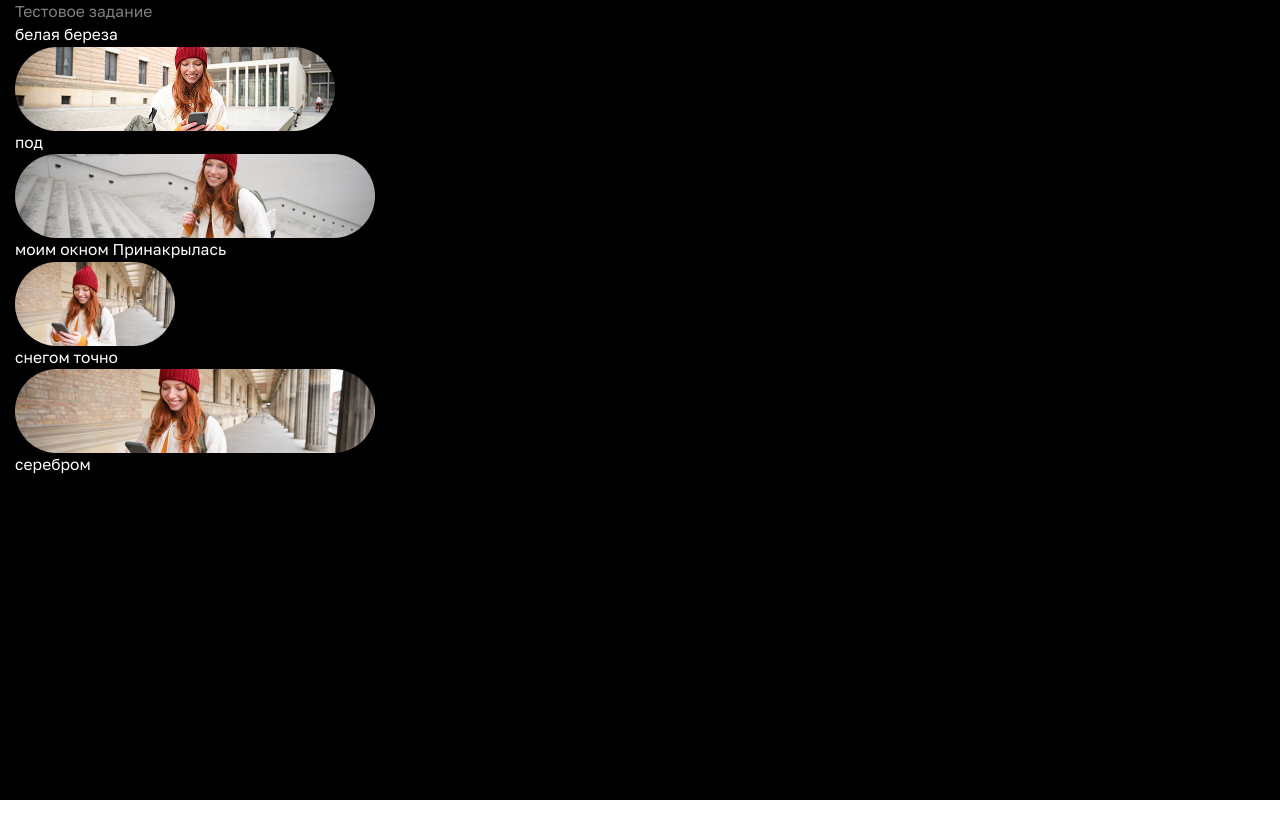
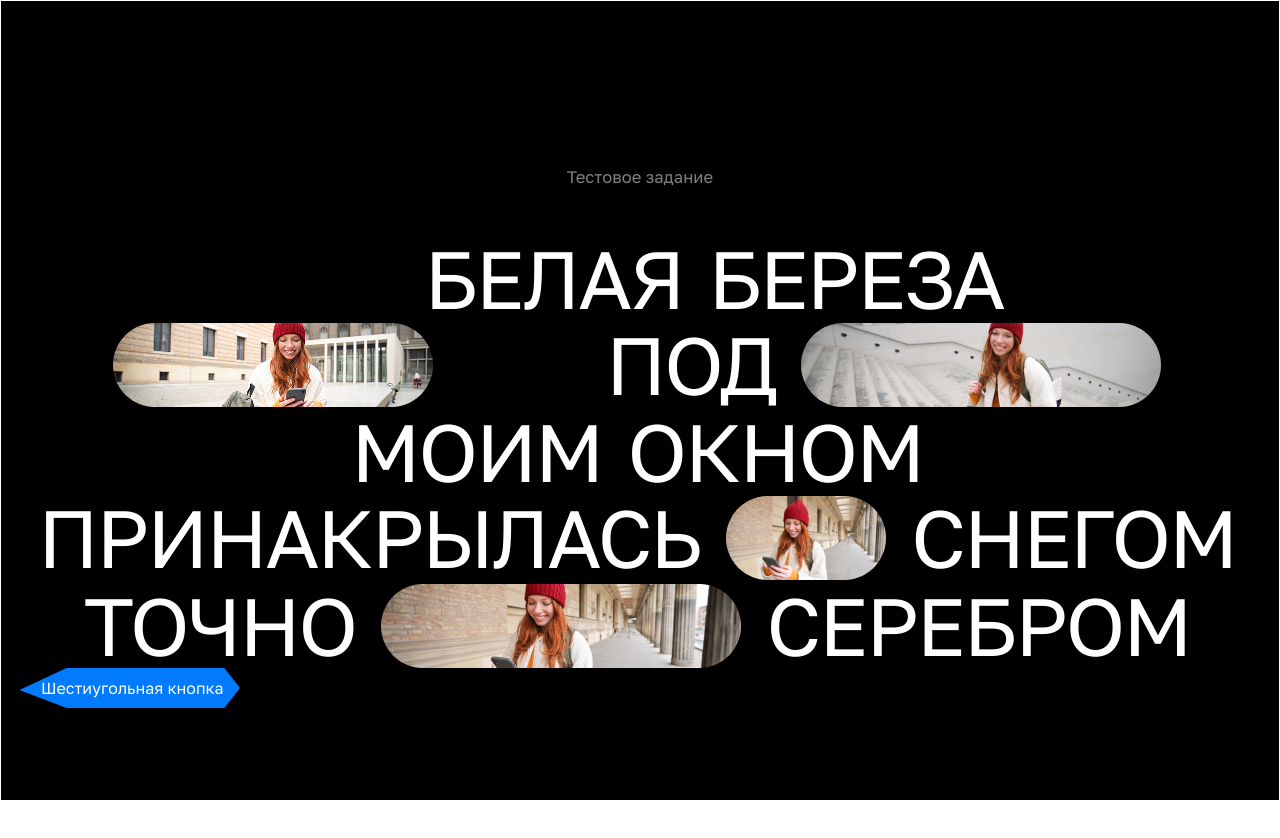
Before and after one commit to OFigurovskaya/test_file, a plain HTML site: page index.html in a window 1280 px wide. Before the commit the page ends 800 px from the top, so only its background shows below. Drawn offline with Linux system fonts and the light colour scheme.

Commit message:
main is finished

```diff
--- a/css/reset.css
+++ b/css/reset.css
@@ -1,5 +1,3 @@
-/* Начальный сброс CSS */
-
 *,
 *::before,
 *::after {
@@ -8,10 +6,11 @@
   box-sizing: border-box;
 }
 
+
 html, body {
   height: 100%;
   font-family: Arial, sans-serif;
-  line-height: 1.5;
+  line-height: 1;
   background: #fff;
   color: #000;
 }
--- a/css/style.css
+++ b/css/style.css
@@ -7,28 +7,123 @@
 @font-face {
     font-family: 'Golos Text';
     src: url('../fonts/GolosText-Regular.woff2') format('woff2'),
-         url('../fonts/GolosText-Regular.woff') format('woff');
+        url('../fonts/GolosText-Regular.woff') format('woff');
     font-weight: 400;
     font-style: normal;
-  }
-
+}
 
 body {
     width: 100%;
     font-family: 'Golos Text', Arial, sans-serif;
     font-weight: 400;
-    font-size: calc(var(--sizeindex) * .75);
+    font-size: var(--sizeindex);
     background: var(--bc_color);
     color: var(--text_color);
+    margin: 0;
 }
 
 .container {
-    max-width: 1920px;   /* максимальная ширина */
-    margin: 0 auto;      /* центрирование по горизонтали */
-    padding: 0 15px;     /* внутренние отступы слева и справа */
-    box-sizing: border-box; /* чтобы padding не увеличивал ширину */
+    max-width: 1920px;
+    margin: 0 auto;
+    padding: 10.5rem 0;
+    box-sizing: border-box;
+    border: 1px solid #fff;
+}
+
+.header {
+    margin-bottom: 6.5vh;
+}
+
+.header__text {
+    text-align: center;
+    opacity: 0.5;
+    font-size: calc(var(--sizeindex) * 0.8);
+    margin: 0;
+}
+
+.content {
+    max-width: 95%;
+    margin: 0 auto;
+    width: 100%;
+}
+
+.content-wrapper {
+    /* padding: 2rem 5rem;
+    text-transform: uppercase; */
+    display: flex;
+    justify-content: center;
+    align-items: center;
+    flex-wrap: wrap;
+    white-space: normal;
+    text-transform: uppercase;
+    font-size: calc(var(--sizeindex) * 3.9);
+    row-gap: 0.5vh;
+    column-gap: 1.5vw
+}
+
+.content__text,
+.content__img {
+    display: inline-flex;
+    margin-right: 6px;
+}
+
+.content__text {
+    font-size: calc(var(--sizeindex) * 3.9);
+    line-height: 1;
+    letter-spacing: -2.5px;
+
+}
+
+.content__img {
+
+}
+
+.left {
+    margin-left: 12vw;
+}
+
+.rigth {
+    margin-right: 12vw;
+}
+
+
+/* button */
+.hex-button {
+    position: relative;
+    padding: 12px 40px; /* вертикальные и горизонтальные отступы */
+    font-size: 16px;
+    color: white;
+    background-color: #007BFF;
+    border: none;
+    cursor: pointer;
+    outline: none;
+
+    /* Форма шестиугольника */
+    clip-path: polygon(25% 0%, 85% 0%, 91% 50%, 85% 100%, 25% 100%, 7% 55%);
+
+    /* Чтобы текст не выходил за пределы */
+    white-space: nowrap;
+
+    /* Плавный переход цвета при наведении */
+    transition: background-color 0.3s ease;
   }
 
-.header__text {
-    opacity: 0.5;
-}
+  .hex-button:hover {
+    background-color: #0056b3;
+  }
+
+  /* Фоновая линия (граница) вокруг шестиугольника */
+  .hex-button::before {
+    content: "";
+    position: absolute;
+    top: -3px; left: -3px; right: -3px; bottom: -3px;
+    background: transparent;
+    border: 3px solid #0056b3;
+    clip-path: polygon(
+      25% 0%, 75% 0%,
+      100% 50%, 75% 100%,
+      25% 100%, 0% 50%
+    );
+    pointer-events: none; /* чтобы не мешать клику */
+    z-index: -1;
+  }
--- a/index.html
+++ b/index.html
@@ -16,21 +16,25 @@
             <p class="header__text">Тестовое задание</p>
         </header>
         <main class="content">
-            <div class="content-wrapper">
-                <span class="content__text">белая береза</span>
-                <img class="content__img" src="./img/image.png" alt="">
+            <p class="content-wrapper">
+                <span class="content__text left">белая</span>
+                <span class="content__text "> береза</span>
+                <img class="content__img rigth" src="./img/image.png" alt="">
                 <span class="content__text">под</span>
                 <img class="content__img" src="./img/image1.png" alt="">
-                <span class="content__text">моим окном</span>
+                <span class="content__text">моим</span>
+                <span class="content__text">окном</span>
                 <span class="content__text">Принакрылась</span>
                 <img class="content__img" src="./img/image3.png" alt="">
                 <span class="content__text">снегом</span>
                 <span class="content__text">точно</span>
                 <img class="content__img" src="./img/image4.png" alt="">
                 <span class="content__text">серебром</span>
-            </div>
+            </p>
         </main>
-        <footer></footer>
+        <footer class="footer">
+            <button class="hex-button">Шестиугольная кнопка</button>
+        </footer>
     </div>
 </body>
 
```
